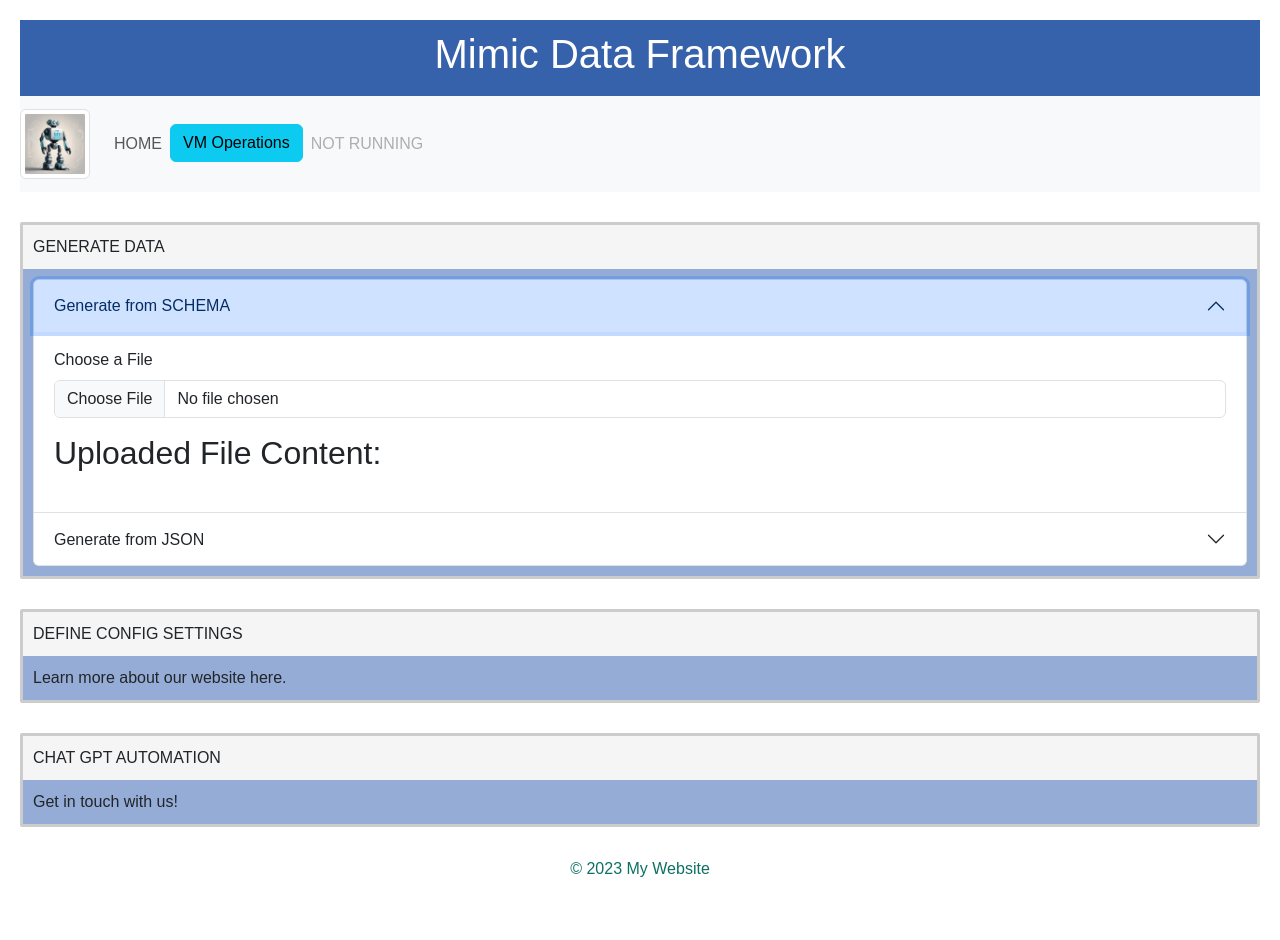
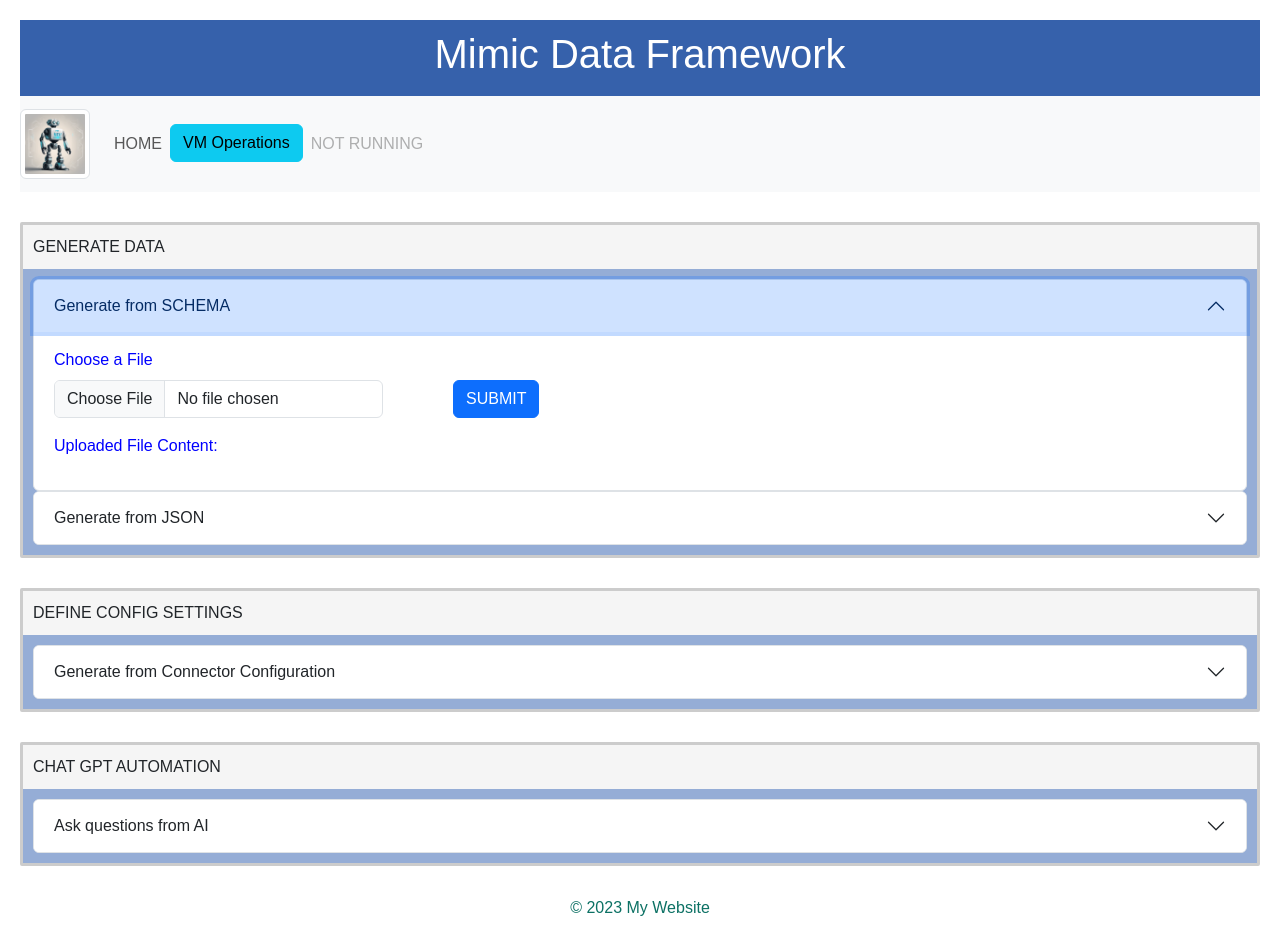
Before and after one commit to Lithin87/react-mdf-website, a React (Create React App) app: page / in a window 1280 px wide. Both pictures are taken after a click on the button "Generate from SCHEMA". Before the commit the page ends 901 px from the top, so only its background shows below. Built offline with nearby package versions, Linux system fonts and the light colour scheme.

Commit message:
improved file load & submit button

```diff
--- a/src/Components/AccordionOptions.js
+++ b/src/Components/AccordionOptions.js
@@ -1,18 +1,18 @@
 import Accordion from 'react-bootstrap/Accordion';
 import Form from 'react-bootstrap/Form';
-import React, { useState } from 'react';
+import Button from 'react-bootstrap/Button';
 
 function FileInputExample({ onFileUpload ,id }) {
 
     const handleFileChange = (event) => {
-        const selectedFile = event.target.files[0]; // Get the first selected file
+        const selectedFile = event.target.files[0];
         if (selectedFile) {
-          // Read the file content
+
           const reader = new FileReader();
 
           reader.onload = (e) => {
             const fileContent = e.target.result;
-            onFileUpload(fileContent); // Pass the file content to a callback function
+            onFileUpload(fileContent);
           };
 
           reader.readAsText(selectedFile); // You can use other methods like readAsDataURL for images
@@ -22,7 +22,7 @@ function FileInputExample({ onFileUpload ,id }) {
     return (
       <Form>
         <Form.Group controlId={id} className="mb-3">
-          <Form.Label>Choose a File</Form.Label>
+          <Form.Label style={{ color: 'blue' }}>Choose a File</Form.Label>
           <Form.Control type="file" onChange={handleFileChange} />
         </Form.Group>
       </Form>
@@ -30,34 +30,33 @@ function FileInputExample({ onFileUpload ,id }) {
   }
 
 
-function AccordionOptions() {
+function AccordionOptions(props) {
 
-    const [fileContent, setFileContent] = useState('');
-
-  const handleFileUpload = (content) => {
-    setFileContent(content);
-  };
+  const handleClick = () => {
+    if(props.state === "")
+    alert("Pls select the file")
+    else
+  {
+    alert(props.state);
+  }
+   }
 
 
   return (
-    <Accordion defaultActiveKey={null}>
-      <Accordion.Item eventKey="0">
-        <Accordion.Header>Generate from SCHEMA</Accordion.Header>
+    <Accordion >
+      <Accordion.Item eventKey={props.eventKey}>
+        <Accordion.Header>{props.children}</Accordion.Header>
         <Accordion.Body>
-        <FileInputExample id="as" onFileUpload={handleFileUpload} />
+        <div style={{ display: 'flex', alignItems: 'center' }}>
+  <FileInputExample id={props.eventKey} onFileUpload={c => props.setState(c)} />
+  <Button variant="primary" style={{ marginLeft: '70px', marginTop: '15px' }} onClick={handleClick}>
+    SUBMIT
+  </Button>
+</div>
+
         <div>
-        <h2>Uploaded File Content:</h2>
-        <pre>{fileContent}</pre>
-      </div>
-        </Accordion.Body>
-      </Accordion.Item>
-      <Accordion.Item eventKey="1">
-        <Accordion.Header>Generate from JSON</Accordion.Header>
-        <Accordion.Body>
-         <FileInputExample id="as1" onFileUpload={handleFileUpload} />
-         <div>
-        <h2>Uploaded File Content:</h2>
-        <pre>{fileContent}</pre>
+        <h8 style={{ color: 'blue' }}>Uploaded File Content:</h8>
+        <pre>{props.state}</pre>
       </div>
         </Accordion.Body>
       </Accordion.Item>
--- a/src/Components/MenuBar.js
+++ b/src/Components/MenuBar.js
@@ -17,7 +17,7 @@ function MenuBar(props) {
                     </li>
 
                     <li class="nav-item">
-                        <OffcanvasVM />
+                        <OffcanvasVM >VM Operations</OffcanvasVM>
                     </li>
                     <li class="nav-item">
                         <a class="nav-link disabled" href="http://www.google.com" tabindex="-1" aria-disabled="true">NOT RUNNING</a>
--- a/src/Components/OffcanvasVM.js
+++ b/src/Components/OffcanvasVM.js
@@ -3,7 +3,9 @@ import Button from 'react-bootstrap/Button';
 import Offcanvas from 'react-bootstrap/Offcanvas';
 import ToggleVM from './ToggleVM';
 
-function OffcanvasVM() {
+
+
+function OffcanvasVM(props) {
   const [show, setShow] = useState(false);
   const [now, setNow] = useState(0);
   const [checked, setChecked] = useState(false);
@@ -33,16 +35,26 @@ function OffcanvasVM() {
     };
   }, [totalDuration]);
 
+const sty = {
+  color: 'blue',
+  textAlign: 'center',
+  border: '2px solid blue',
+  padding: '8px',
+  display: 'block',
+  width: '100%',
+  backgroundColor: 'hwb(218 24% 29% / 0.547)'
+};
+
 
   return (
     <>
       <Button  variant="info" onClick={handleShow}>
-        VM Operations
+         {props.children}
       </Button>
 
       <Offcanvas show={show} onHide={handleClose}>
         <Offcanvas.Header closeButton>
-          <Offcanvas.Title text ='green'>KAFKA VM</Offcanvas.Title>
+          <Offcanvas.Title style={sty}>KAFKA VM</Offcanvas.Title>
         </Offcanvas.Header>
         <Offcanvas.Body>
          <ToggleVM {...{ now, checked, setChecked, radioValue, setRadioValue }} />
--- a/src/Components/PanelContent.js
+++ b/src/Components/PanelContent.js
@@ -1,4 +1,4 @@
-import React from 'react';
+import React , { useState } from 'react';
 import './PanelContent.css';
 import AccordionOptions from './AccordionOptions';
 
@@ -13,18 +13,27 @@ function Panel(props) {
 }
 
 function PanelContent(props) {
+
+     const [fileContent0, setFileContent0] = useState('');
+     const [fileContent1, setFileContent1] = useState('');
+     const [fileContent2, setFileContent2] = useState('');
+     const [fileContent3, setFileContent3] = useState('');
+
+
+
     return (
         <>
             <Panel header="GENERATE DATA">
-                <AccordionOptions />
+                <AccordionOptions  eventKey="0" state={fileContent0}  setState= {setFileContent0} >Generate from SCHEMA</AccordionOptions>
+                <AccordionOptions  eventKey="1" state={fileContent1}  setState= {setFileContent1} >Generate from JSON</AccordionOptions>
             </Panel>
 
             <Panel header="DEFINE CONFIG SETTINGS">
-                Learn more about our website here.
+            <AccordionOptions  eventKey="2" state={fileContent2}  setState= {setFileContent2} >Generate from Connector Configuration</AccordionOptions>
             </Panel>
 
             <Panel header="CHAT GPT AUTOMATION">
-                Get in touch with us!
+            <AccordionOptions  eventKey="3" state={fileContent3}  setState= {setFileContent3} >Ask questions from AI</AccordionOptions>
             </Panel>
         </>
     );
--- a/src/Components/ToggleVM.js
+++ b/src/Components/ToggleVM.js
@@ -1,7 +1,9 @@
-
 import ButtonGroup from 'react-bootstrap/ButtonGroup';
 import ToggleButton from 'react-bootstrap/ToggleButton';
 import ProgressBar from 'react-bootstrap/ProgressBar';
+import bootOn from '../images/power-button.png';
+import { Image } from 'react-bootstrap';
+
 
 function ToggleVM( {now, checked, setChecked, radioValue, setRadioValue }) {
 
@@ -24,8 +26,7 @@ function ToggleVM( {now, checked, setChecked, radioValue, setRadioValue }) {
         value="1"
         onChange={(e) => setChecked(e.currentTarget.checked)}
       >
-        BOOT ON
-      </ToggleButton>
+        <Image src={bootOn} width="50" height="40" alt="Small Image" rounded thumbnail /> BOOT ON </ToggleButton>
 
       <br/><br/>
 
@@ -45,8 +46,7 @@ function ToggleVM( {now, checked, setChecked, radioValue, setRadioValue }) {
             {radio.name}
           </ToggleButton>
         ))}
-      </ButtonGroup>
-
+      </ButtonGroup><p/>
       <ProgressBar animated now={now} label={`${Math.round(now)}%`} />
     </>
   );
```
Also changed, not shown: src/images/power-button.png (added).
